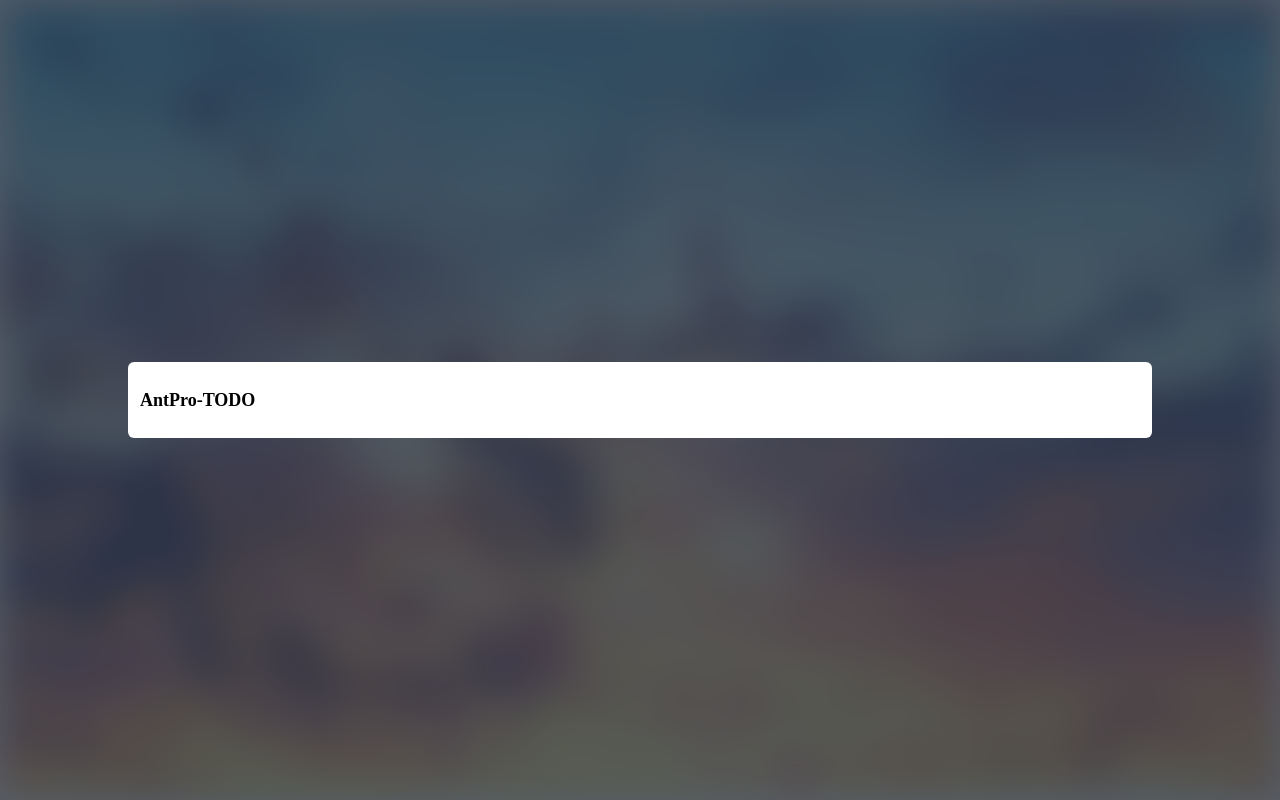
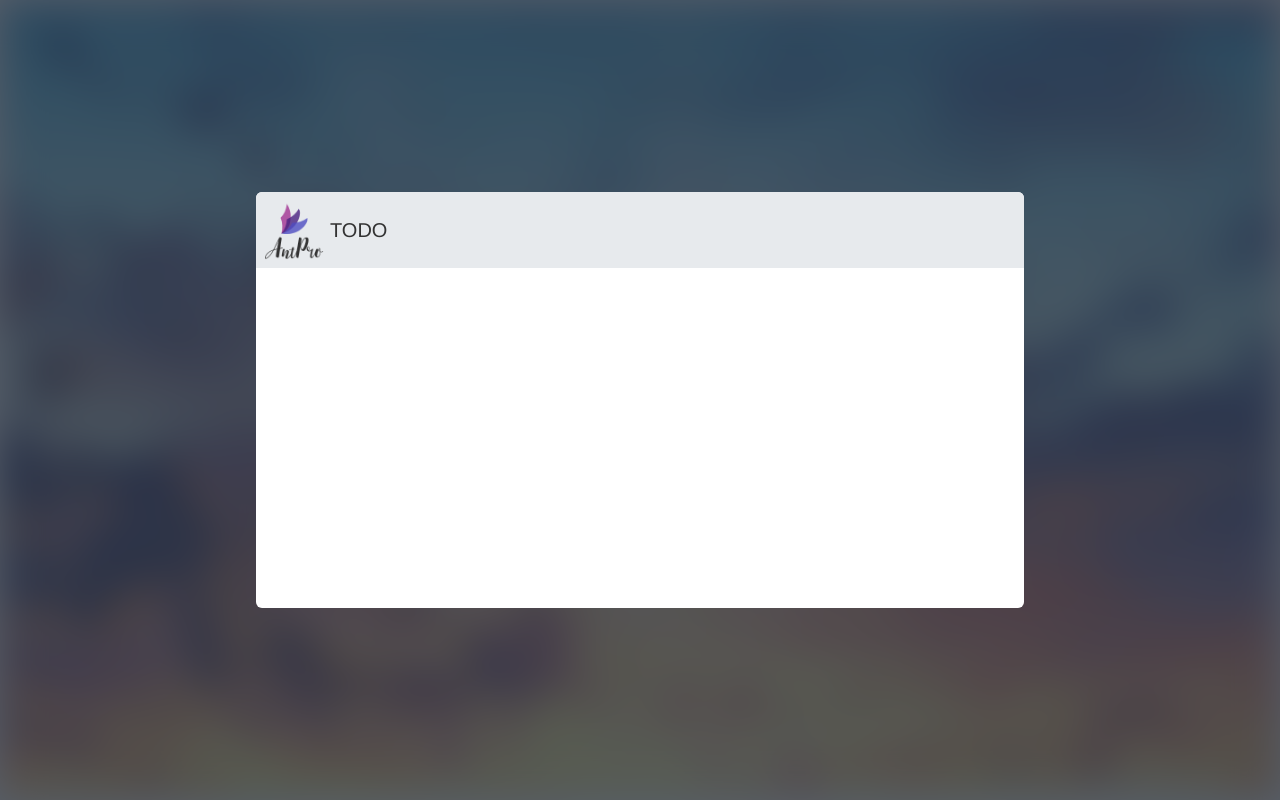
Before and after one commit to Siykt/mp-todo, a Nuxt app: page / in a window 1280 px wide. Built offline with nearby package versions, Linux system fonts and the light colour scheme.

Commit message:
feat: logo

```diff
--- a/components/Layout.vue
+++ b/components/Layout.vue
@@ -2,16 +2,20 @@
 // something
 </script>
 <template>
-  <div class="w-screen h-screen relative flex">
+  <div class="w-screen h-screen relative flex content">
     <div class="absolute top-0 left-0 bottom-0 right-0 bg bg-center bg-cover w-screen h-screen"></div>
     <div class="absolute top-0 left-0 bottom-0 right-0 bg-gray-800 bg-opacity-75 w-screen h-screen"></div>
-    <div class="flex m-auto bg-white w-screen h-screen sm:flex-col md:flex-row md:h-auto md:max-w-5xl md:rounded-md relative z-1">
+    <div class="flex mx-auto my-15vw bg-white w-screen h-screen flex-col md:h-auto md:w-3xl md:rounded-md relative z-1 overflow-hidden">
       <slot />
     </div>
   </div>
 </template>
 
 <style lang="less" scoped>
+// @import url('https://fonts.googleapis.com/css2?family=Playfair+Display&display=swap');
+.content {
+  font-family: Helvetica Neue, Helvetica, PingFang SC, Hiragino Sans GB, Microsoft YaHei, Arial, sans-serif;
+}
 .bg {
   background-image: url(/assets/bg.png);
   filter: blur(20px);
--- a/pages/index.vue
+++ b/pages/index.vue
@@ -1,10 +1,12 @@
 <script setup lang="ts">
-const { username = 'AntPro' } = useAppConfig();
+import LogoPNG from '@/assets/logo.png';
 </script>
 <template>
-  <div class="p3">
-    <h1 class="text-lg flex items-center">
-      <span>{{ username }}-TODO</span>
-    </h1>
+  <h1 class="p2 flex items-center m0 text-xl font-medium text-#333 bg-#e7eaed">
+    <img class="w-60px h-60px mr-6px" :src="LogoPNG" alt="logo.png" />
+    <span>TODO</span>
+  </h1>
+  <div class="p2 flex flex-1">
+    <Side />
   </div>
 </template>
```
Also changed, not shown: assets/logo.png (added).
